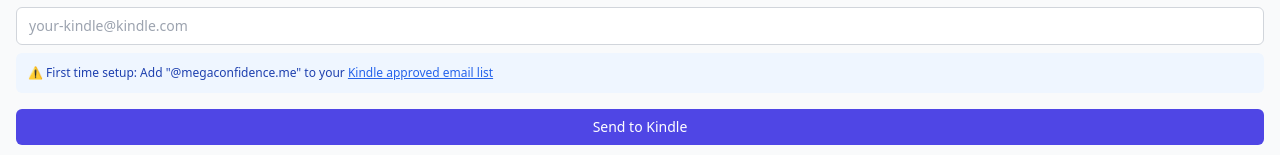
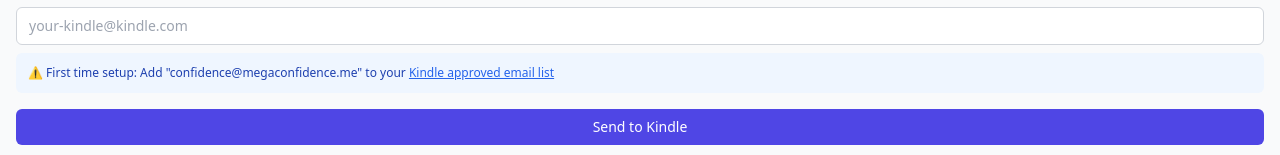
Before and after one commit to megaconfidence/web2kindle, a browser extension: page public/extension.html in a window 1280 px wide. Shown: the part 163-318 px from the top of the page. Drawn offline with nearby package versions, Linux system fonts and the light colour scheme.

Commit message:
fix: Updates kindle email

```diff
--- a/public/extension.html
+++ b/public/extension.html
@@ -44,7 +44,7 @@
 					/>
 					<div class="bg-blue-50 p-3 rounded-md">
 						<p class="text-xs text-blue-800">
-							⚠️ First time setup: Add "@megaconfidence.me" to your
+							⚠️ First time setup: Add "confidence@megaconfidence.me" to your
 							<a
 								href="https://www.amazon.com/gp/help/customer/display.html?nodeId=GX9XLEVV8G4DB28H"
 								class="text-blue-600 hover:text-blue-800 underline"
```
Also changed, not shown: public/index.html (+1 -1 lines), README.md.
